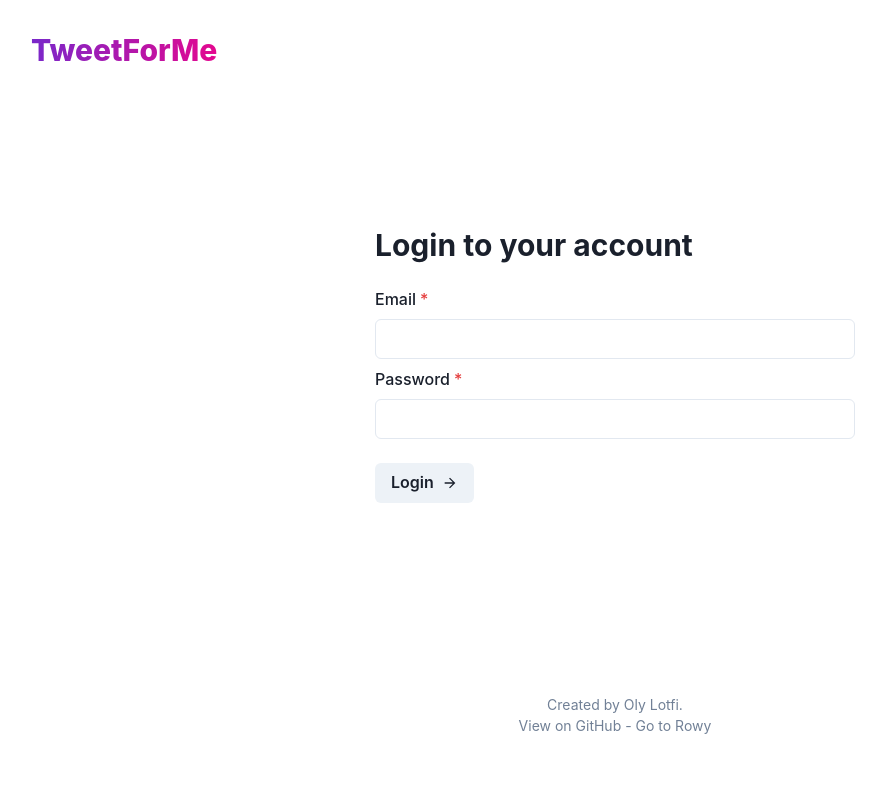
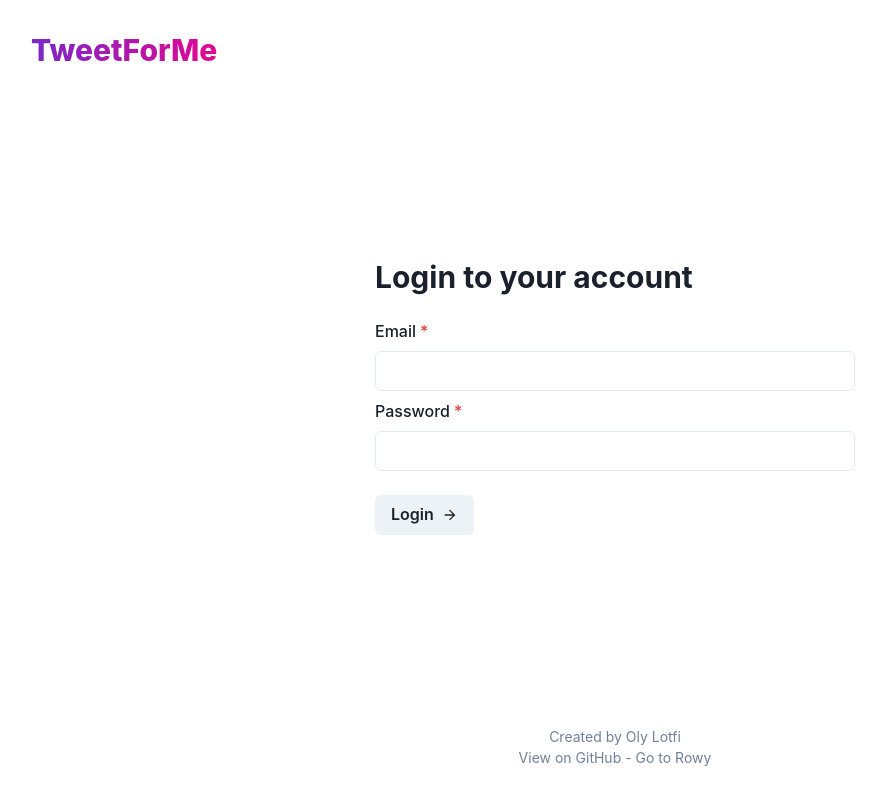
Before and after one commit to olotfi/tweetforme, a React (Create React App) app: page /login in a window 1280 px wide. Shown: the whole page, without its empty margins (25-911 px from the left). Built offline with nearby package versions, Linux system fonts and the light colour scheme; no server answers.

Commit message:
Fix spacing issues in footer/header

```diff
--- a/src/components/Footer.tsx
+++ b/src/components/Footer.tsx
@@ -3,10 +3,11 @@ import React from 'react';
 
 export const Footer = () => {
   return (
-    <Box textAlign="center" color="gray.500" fontSize="sm" p="32px">
-      <Text>Created by Oly Lotfi.</Text>
+    <Box textAlign="center" color="gray.500" fontSize="sm" py="32px">
+      <Text>Created by Oly Lotfi</Text>
       <Text>
-        <Link>View on GitHub</Link> - <Link>Go to Rowy</Link>
+        <Link href="https://github.com/olotfi/tweetforme">View on GitHub</Link> -{' '}
+        <Link href="https://tweetforme-c9003.rowy.app/">Go to Rowy</Link>
       </Text>
     </Box>
   );
--- a/src/pages/Login/Login.tsx
+++ b/src/pages/Login/Login.tsx
@@ -51,8 +51,8 @@ export const Login = () => {
 
   return (
     <Page title="TweetForMe | Login">
-      <Flex direction="column" justify="space-between" height="100vh" py="32px">
-        <Box>
+      <Flex direction="column" justify="space-between" height="100vh">
+        <Box py="32px">
           <Logo />
         </Box>
 
```
